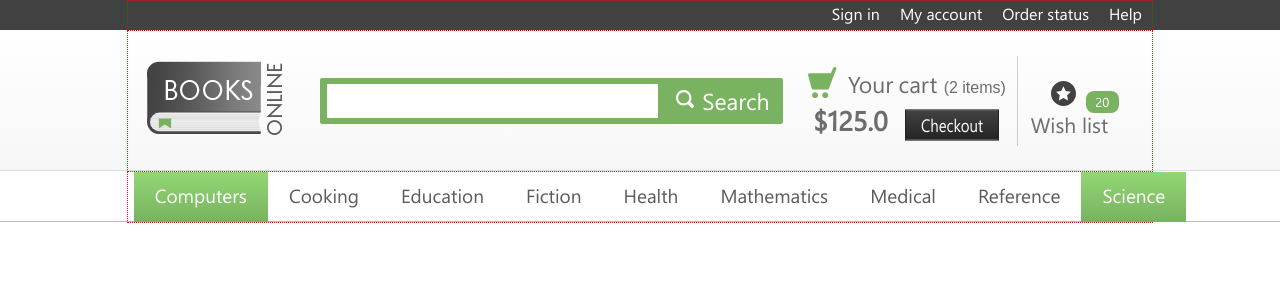
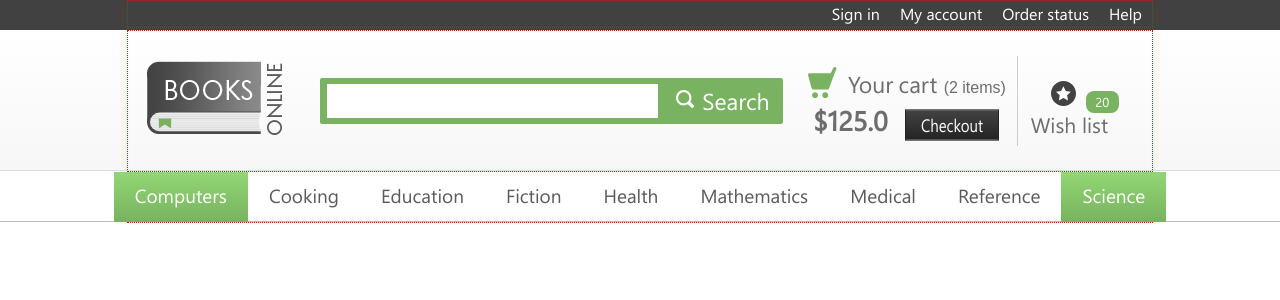
Before and after one commit to IvanShavliuga/booksshop, a Vue app: page / in a window 1280 px wide. Shown: the top 300 px of the page. Built offline with nearby package versions, Linux system fonts and the light colour scheme.

Commit message:
updated global styles

```diff
--- a/src/assets/css/style.less
+++ b/src/assets/css/style.less
@@ -1,6 +1,13 @@
 #app, body, html {
   margin: 0;
   padding: 0;
+}
+ul {
+  list-style: none;
+  padding-left: 0px;
+}
+li {
+  list-style: none;
 }
 @font-face {
   font-family: 'Segoe';
```
